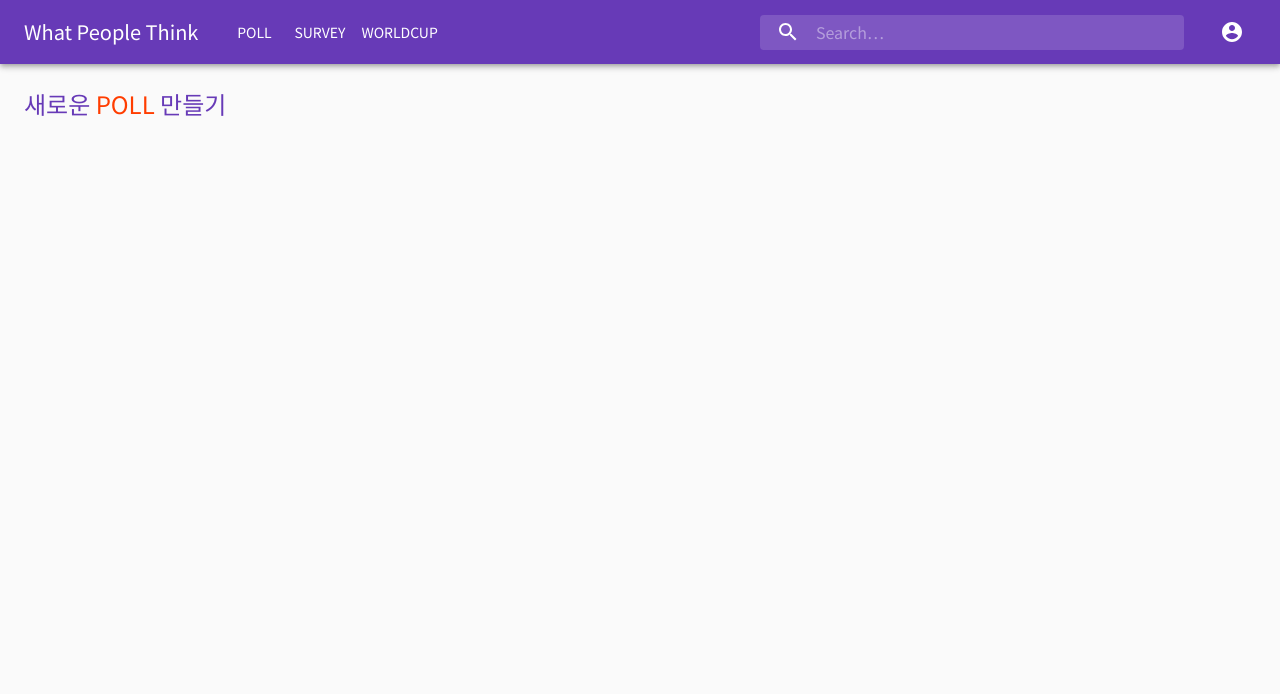
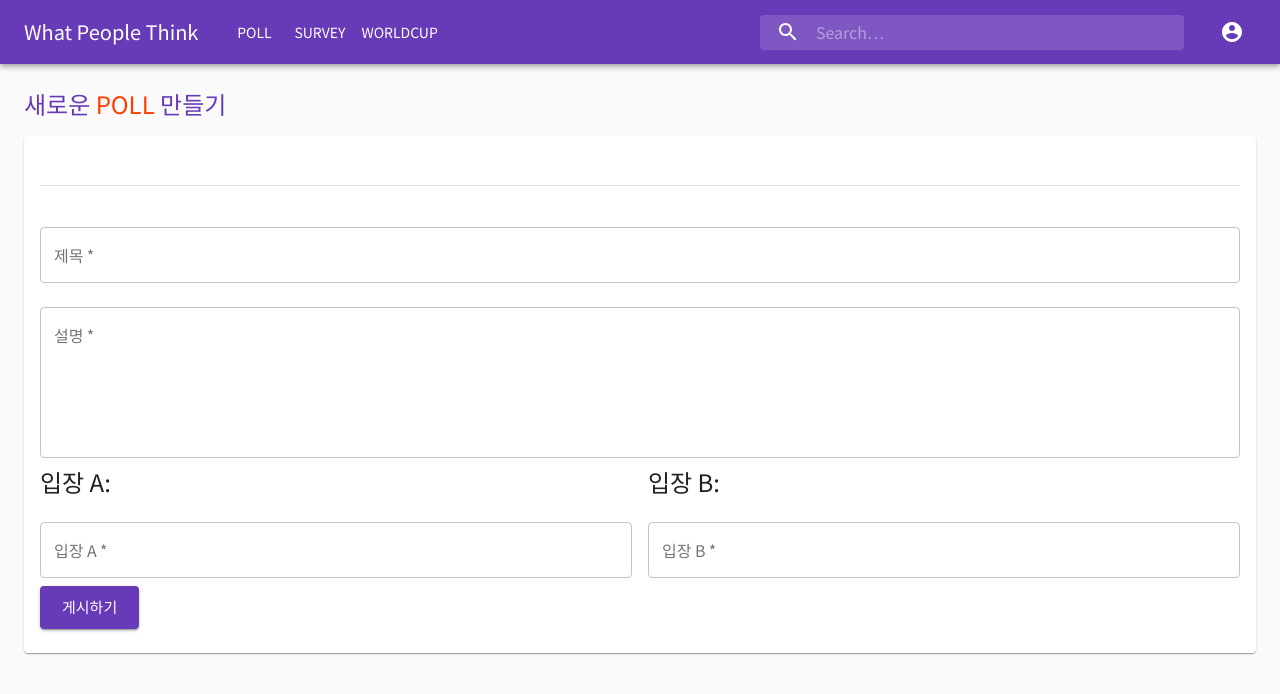
Before and after one commit to JungHanter/WhatPeopleThink, a React app: page /poll/item in a window 1280 px wide. Shown: the top 694 px of the page. Built offline with nearby package versions, Linux system fonts and the light colour scheme.

Commit message:
Fix PollCard / Initial Layout of PollItemPage

```diff
--- a/src/components/CardList.js
+++ b/src/components/CardList.js
@@ -7,7 +7,7 @@ import useStyles from './CardListStyles.js'
 
 const CardList = () => {
   return (
-    <Grid container spacing={2}>
+    <Grid container spacing={3}>
       <Grid item xs={12} sm={6} lg={4} >
         <PollCard />
       </Grid>
--- a/src/components/PollCard.js
+++ b/src/components/PollCard.js
@@ -48,11 +48,11 @@ const PollCard = () => {
           </div>
         </div>
 
-        <CardContent className={styles.pollDesc}>
-          <Typography gutterBottom variant="h5" component="h2" className={styles.topic}>
+        <CardContent className={styles.voteContent}>
+          <Typography gutterBottom variant="h5" component="h2" className={styles.voteTopic}>
             탈주범이 되어 돌아온 당신의 가장 친한 친구
           </Typography>
-          <Typography variant="body2" color="textSecondary" component="p" className={styles.detail}>
+          <Typography variant="body2" color="textSecondary" component="p" className={styles.voteDesc}>
             큰 범죄를 저지른 당신의 가장 친한 친구가 감옥에서 탈출해 돌아왔다. 숨겨달라고 당신을 찾아온 친구, 당신은 어떻게 할 것인가?
           </Typography>
         </CardContent>
--- a/src/components/PollCardStyles.js
+++ b/src/components/PollCardStyles.js
@@ -71,13 +71,13 @@ const useStyles = makeStyles(theme => ({
     display: 'inline-block',
   },
 
-  pollDesc: {
+  voteContent: {
 
   },
-  topic: {  //title
+  voteTopic: {  //title
 
   },
-  detail: {
+  voteDesc: {
 
   },
   addition: {
--- /dev/null
+++ b/src/components/PollItemDetail.js
@@ -0,0 +1,136 @@
+import React, {Fragment, useEffect} from 'react';
+
+import Typography from '@material-ui/core/Typography';
+import Paper from '@material-ui/core/Paper'
+import Grid from '@material-ui/core/Grid'
+import Divider from '@material-ui/core/Divider'
+import TextField from '@material-ui/core/TextField'
+import Button from '@material-ui/core/Button'
+
+import useStyles from './PollItemDetailStyles'
+import {PropTypes} from "prop-types";
+
+const PollItemDetail = ({editable}) => {
+  const [pollInfo, setPollInfo] = React.useState({
+    topic: '',
+    desc: '',
+    stanceLeft: '',
+    stanceRight: '',
+  });
+
+  const handlePollInfoFormChange = name => event => {
+    setPollInfo({ ...pollInfo, [name]: event.target.value });
+  };
+
+  const styles = useStyles();
+
+  //set test state
+  // useEffect(() => {
+  //   setPollInfo({
+  //     topic: '탈주범이 되어 돌아온 당신의 가장 친한 친구',
+  //     desc: '큰 범죄를 저지른 당신의 가장 친한 친구가 감옥에서 탈출해 돌아왔다. 숨겨달라고 당신을 찾아온 친구, 당신은 어떻게 할 것인가?',
+  //     stanceLeft: '',
+  //     stanceRight: '',
+  //   });
+  // });
+
+  return (
+    <Paper className={styles.paper}>
+      {/*{editable ? (*/}
+        <React.Fragment>
+          <Typography variant="h5" component="h3" gutterBottom>
+            {pollInfo.topic}
+          </Typography>
+          <Typography component="p">
+            {pollInfo.desc}
+          </Typography>
+        </React.Fragment>
+      <Divider className={styles.testDivider} />
+      {/*) : (*/}
+        <React.Fragment>
+          <form id="pollInfo" autoComplete="off">
+            <TextField
+              id="topic"
+              label="제목"
+              placeholder="제목을 입력해주세요."
+              className={styles.textField}
+              required
+              value={pollInfo.topic}
+              onChange={handlePollInfoFormChange('topic')}
+              fullWidth
+              margin="normal"
+              variant="outlined"
+            />
+            <TextField
+              id="desc"
+              label="설명"
+              placeholder="자세한 상황설명 등 추가내용을 작성해주세요."
+              className={styles.textField}
+              required
+              value={pollInfo.desc}
+              onChange={handlePollInfoFormChange('desc')}
+              fullWidth multiline
+              rows="6"
+              margin="normal"
+              variant="outlined"
+            />
+
+            <Grid container spacing={2}>
+              <Grid item xs={12} sm={6}>
+                <Typography variant="h5" component="h5" gutterBottom>
+                  입장 A:
+                </Typography>
+                <TextField
+                  id="stanceLeft"
+                  label="입장 A"
+                  placeholder="입장 A라면 어떻게 할까요?"
+                  className={styles.textField}
+                  required
+                  value={pollInfo.stanceLeft}
+                  onChange={handlePollInfoFormChange('stanceLeft')}
+                  fullWidth
+                  margin="normal"
+                  variant="outlined"
+                />
+              </Grid>
+              <Grid item xs={12} sm={6}>
+                <Typography variant="h5" component="h5" gutterBottom>
+                  입장 B:
+                </Typography>
+                <TextField
+                  id="stanceRight"
+                  label="입장 B"
+                  placeholder="입장 B라면 어떻게 할까요?"
+                  className={styles.textField}
+                  required
+                  value={pollInfo.stanceRight}
+                  onChange={handlePollInfoFormChange('stanceRight')}
+                  fullWidth
+                  margin="normal"
+                  variant="outlined"
+                />
+              </Grid>
+            </Grid>
+
+            <Button
+                className={styles.button}
+                size="large" variant="contained" color="primary" >
+              게시하기
+            </Button>
+          </form>
+        </React.Fragment>
+      {/*)}*/}
+    </Paper>
+  );
+};
+
+PollItemDetail.defaultProps = {
+  editable: false,
+};
+
+PollItemDetail.propsTypes = {
+  editable: PropTypes.bool,
+};
+
+
+export default PollItemDetail;
--- /dev/null
+++ b/src/components/PollItemDetailStyles.js
@@ -0,0 +1,22 @@
+import { makeStyles } from '@material-ui/core/styles';
+
+const useStyles = makeStyles(theme => ({
+  paper: {
+    padding: theme.spacing(3, 2),
+  },
+
+  testDivider: {
+    margin: '25px 0',
+  },
+
+  textField: {
+    // marginLeft: theme.spacing(1),
+    // marginRight: theme.spacing(1),
+  },
+  button: {
+    // marginLeft: theme.spacing(1),
+    // marginRight: theme.spacing(1),
+  },
+}));
+
+export default useStyles;
--- a/src/components/index.js
+++ b/src/components/index.js
@@ -1,3 +1,4 @@
 export { default as MyAppBar } from './MyAppBar';
 export { default as PollCard } from './PollCard';
 export { default as CardList } from './CardList';
+export { default as PollItemDetail } from './PollItemDetail';
--- a/src/pages/PollItemPage.js
+++ b/src/pages/PollItemPage.js
@@ -1,20 +1,38 @@
 import React, { Fragment } from 'react';
 
+
+import PollItemDetail from "../components/PollItemDetail";
 import Typography from '@material-ui/core/Typography';
 
 import useStyles from './styles'
+import {PropTypes} from "prop-types";
 
-const PollItemPage = () => {
+const PollItemPage = ({newItem, itemId}) => {
   const styles = useStyles();
+
+  const [editMode, setEditMode] = React.useState(true);
 
   return (
     <Fragment>
-      <Typography variant='h5' component='h1'
-                  color='primary' className={styles.listHeader}>
-        새로운 <Typography variant='inherit' color='secondary'>POLL</Typography> 만들기
-      </Typography>
+      {newItem &&
+        <Typography variant='h5' component='h1'
+                    color='primary' className={styles.listHeader}>
+          새로운 <Typography variant='inherit' color='secondary'>POLL</Typography> 만들기
+        </Typography>
+      }
+      <PollItemDetail editable={newItem || editMode}/>
     </Fragment>
   );
 };
 
+PollItemPage.defaultProps = {
+  newItem: true,
+  itemId: 0,
+};
+
+PollItemPage.propsTypes = {
+  newItem: PropTypes.bool,
+  itemId: PropTypes.number,
+};
+
 export default PollItemPage;
```
